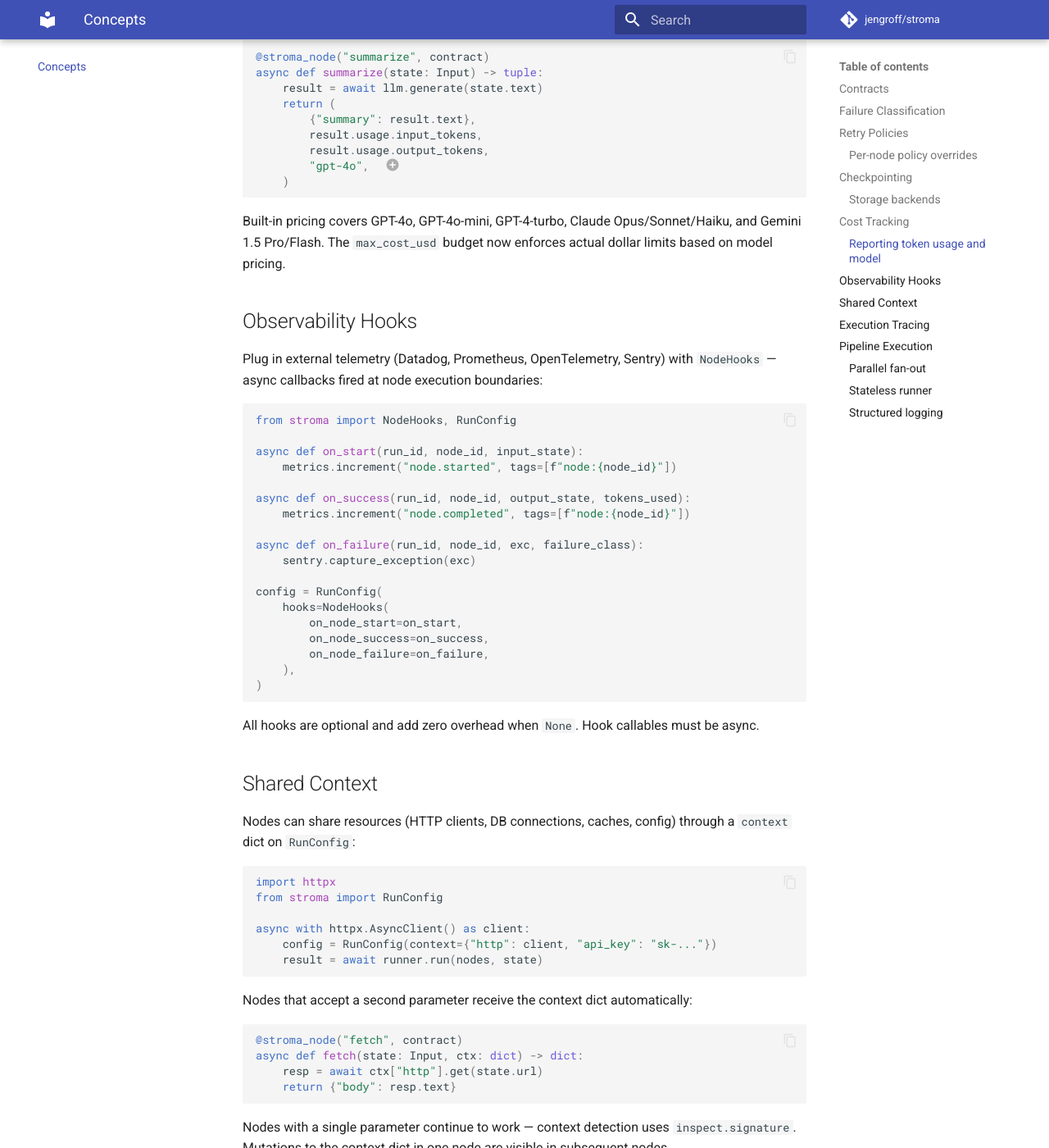
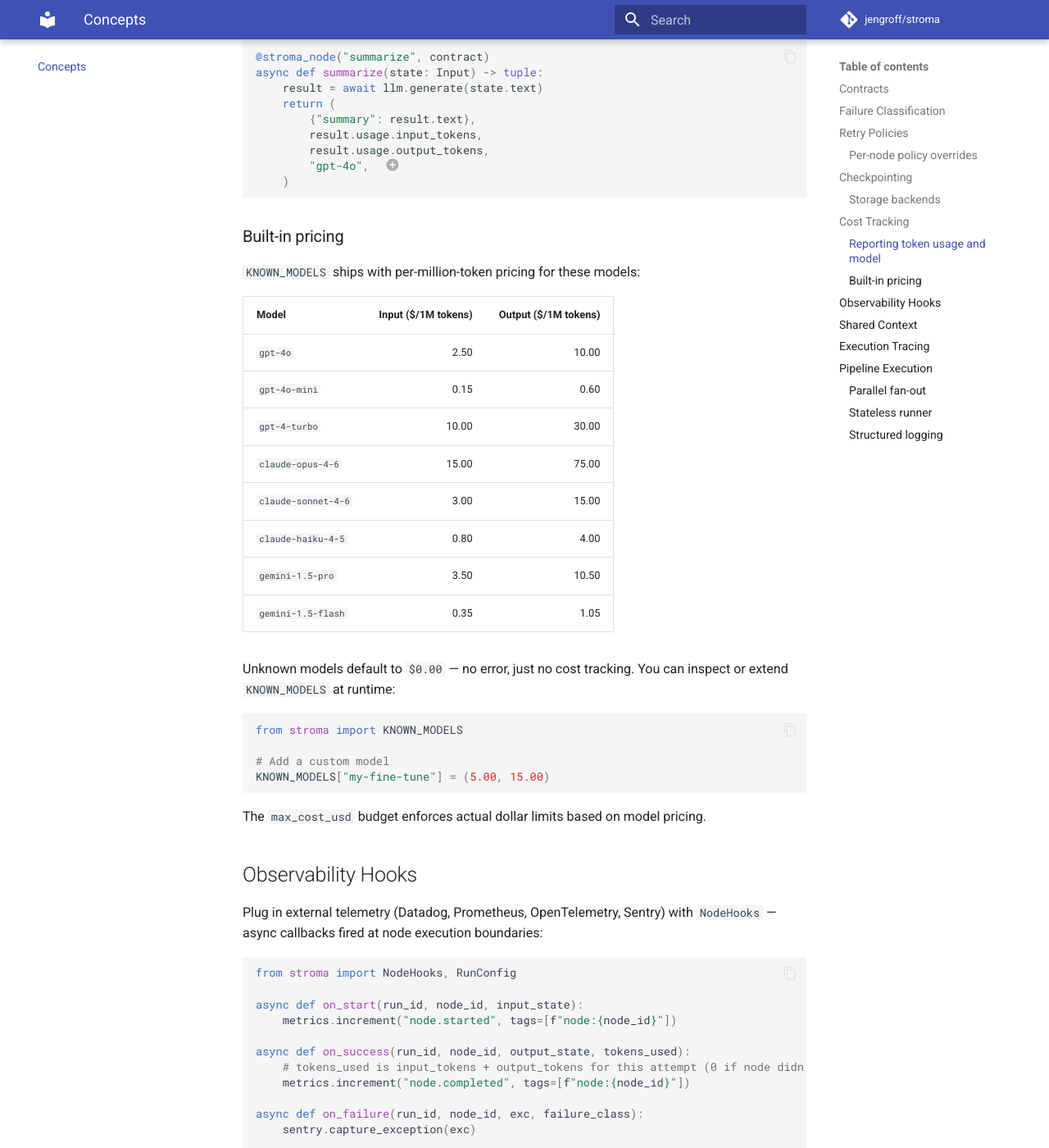
Before and after one commit to jengroff/stroma, an MkDocs documentation site: the page built from docs/concepts.md, in a window 1280 px wide and 1400 px high, scrolled down 5266 px. Shown: the whole window at 82% size. Built offline with MkDocs 1.6.1 and Material for MkDocs 9.7.7, drawn with Linux system fonts in a browser that asks for light colours; comment, search, counter and statistics services are not loaded; some of the changed text lies outside the part shown.

Commit message:
docs: improve concepts, hooks, and API reference; add RunConfig field descriptions

````diff
--- a/docs/concepts.md
+++ b/docs/concepts.md
@@ -211,7 +211,31 @@
 
 1. Stroma looks up `"gpt-4o"` in `KNOWN_MODELS` and computes cost as `(input_tokens * input_price + output_tokens * output_price) / 1_000_000`. Unknown models default to $0.00.
 
-Built-in pricing covers GPT-4o, GPT-4o-mini, GPT-4-turbo, Claude Opus/Sonnet/Haiku, and Gemini 1.5 Pro/Flash. The `max_cost_usd` budget now enforces actual dollar limits based on model pricing.
+### Built-in pricing
+
+`KNOWN_MODELS` ships with per-million-token pricing for these models:
+
+| Model | Input ($/1M tokens) | Output ($/1M tokens) |
+|-------|--------------------:|---------------------:|
+| `gpt-4o` | 2.50 | 10.00 |
+| `gpt-4o-mini` | 0.15 | 0.60 |
+| `gpt-4-turbo` | 10.00 | 30.00 |
+| `claude-opus-4-6` | 15.00 | 75.00 |
+| `claude-sonnet-4-6` | 3.00 | 15.00 |
+| `claude-haiku-4-5` | 0.80 | 4.00 |
+| `gemini-1.5-pro` | 3.50 | 10.50 |
+| `gemini-1.5-flash` | 0.35 | 1.05 |
+
+Unknown models default to `$0.00` — no error, just no cost tracking. You can inspect or extend `KNOWN_MODELS` at runtime:
+
+```python
+from stroma import KNOWN_MODELS
+
+# Add a custom model
+KNOWN_MODELS["my-fine-tune"] = (5.00, 15.00)
+```
+
+The `max_cost_usd` budget enforces actual dollar limits based on model pricing.
 
 ## Observability Hooks
 
@@ -224,6 +248,7 @@
     metrics.increment("node.started", tags=[f"node:{node_id}"])
 
 async def on_success(run_id, node_id, output_state, tokens_used):
+    # tokens_used is input_tokens + output_tokens for this attempt (0 if node didn't report usage)
     metrics.increment("node.completed", tags=[f"node:{node_id}"])
 
 async def on_failure(run_id, node_id, exc, failure_class):
@@ -327,7 +352,8 @@
 
 `parallel()` wraps multiple nodes into a single pseudo-node that runs them concurrently with `asyncio.gather`. Child outputs are merged into a single dict (last write wins on key conflicts). On any child failure, remaining tasks are cancelled and the exception propagates to the runner's failure handling.
 
-Parallel nodes bypass individual contract validation — each child returns a raw dict and the merged output is validated by the next sequential node's input contract.
+!!! warning "Parallel nodes bypass per-child contract validation"
+    Each child node inside `parallel()` returns a raw dict. Stroma does **not** validate individual child outputs against their declared contracts — only the merged dict is validated when it reaches the next sequential node's input contract. This means a child can return structurally invalid data that silently merges into the pipeline state. If you need per-child validation, run each child as a separate sequential node or add explicit checks inside the child function.
 
 ### Stateless runner
 
````
Also changed, not shown: README.md (+3 -0 lines), docs/api/runner.md (+13 -0 lines), docs/extending.md (+7 -1 lines), docs/index.md (+4 -5 lines), docs/tutorial/hooks.md (+1 -1 lines), 1 other file.
